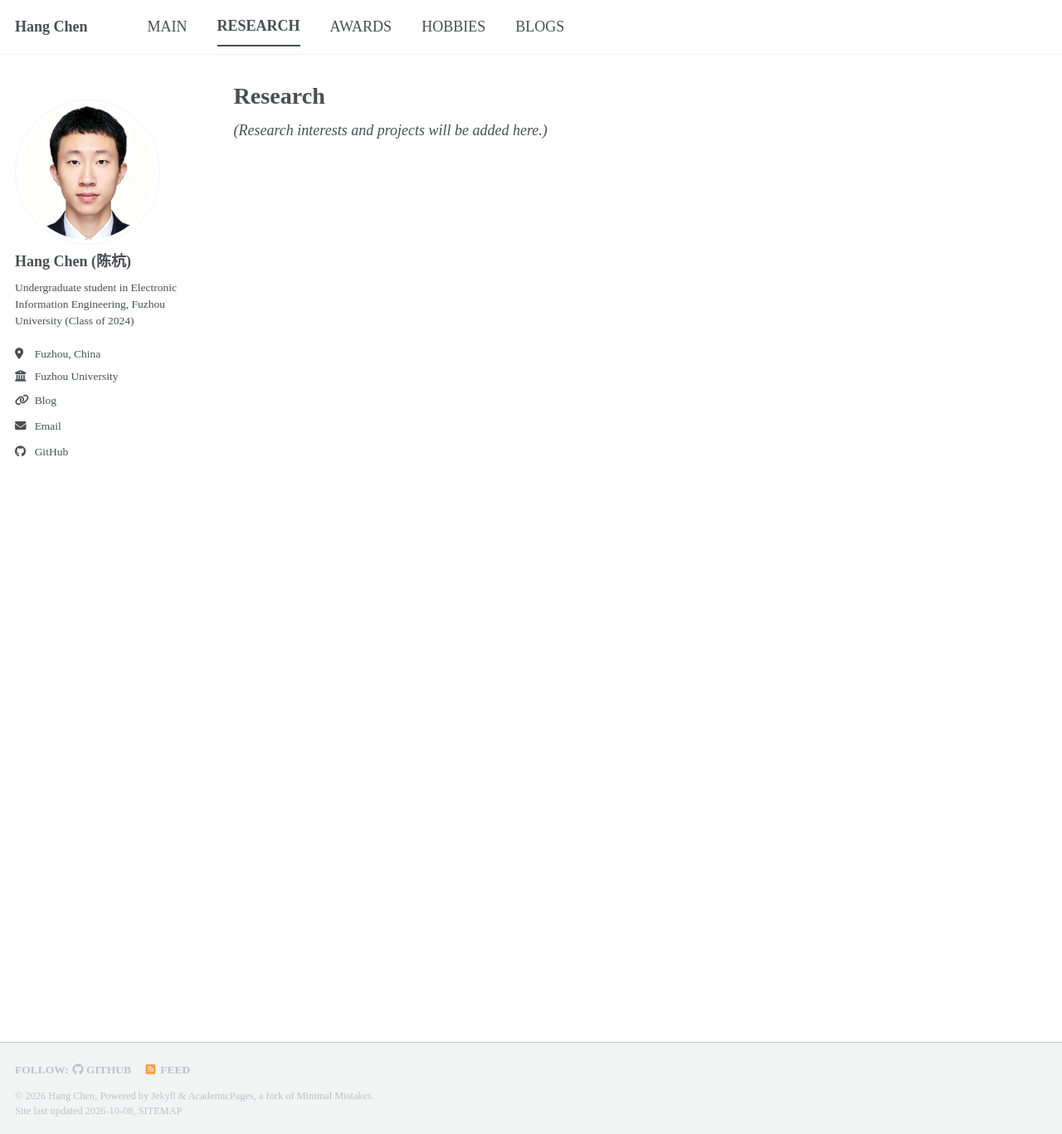
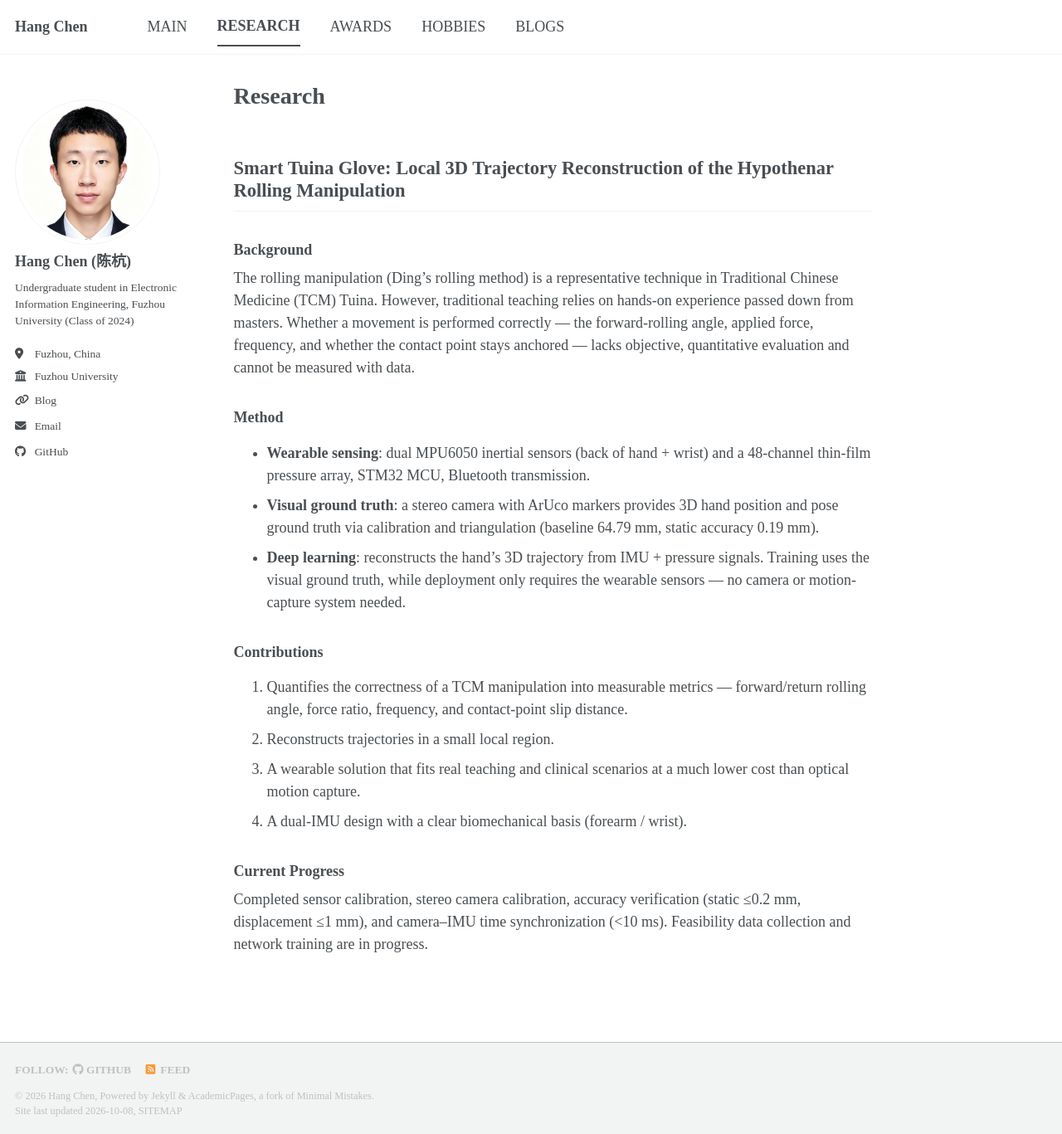
Before and after one commit to Nomkr/Nomkr.github.io, a Jekyll site: the page built from _pages/research.md, in a window 1280 px wide and 1367 px high. Shown: the whole window at 83% size. Built offline with Jekyll 4.4.1, drawn with Linux system fonts in a browser that asks for light colours; a style sheet for code colours, icons or effects is not loaded.

Commit message:
Add research project content

```diff
--- a/_pages/research.md
+++ b/_pages/research.md
@@ -5,4 +5,25 @@ permalink: /research/
 author_profile: true
 ---
 
-*(Research interests and projects will be added here.)*
+## Smart Tuina Glove: Local 3D Trajectory Reconstruction of the Hypothenar Rolling Manipulation
+
+### Background
+
+The rolling manipulation (Ding's rolling method) is a representative technique in Traditional Chinese Medicine (TCM) Tuina. However, traditional teaching relies on hands-on experience passed down from masters. Whether a movement is performed correctly — the forward-rolling angle, applied force, frequency, and whether the contact point stays anchored — lacks objective, quantitative evaluation and cannot be measured with data.
+
+### Method
+
+- **Wearable sensing**: dual MPU6050 inertial sensors (back of hand + wrist) and a 48-channel thin-film pressure array, STM32 MCU, Bluetooth transmission.
+- **Visual ground truth**: a stereo camera with ArUco markers provides 3D hand position and pose ground truth via calibration and triangulation (baseline 64.79 mm, static accuracy 0.19 mm).
+- **Deep learning**: reconstructs the hand's 3D trajectory from IMU + pressure signals. Training uses the visual ground truth, while deployment only requires the wearable sensors — no camera or motion-capture system needed.
+
+### Contributions
+
+1. Quantifies the correctness of a TCM manipulation into measurable metrics — forward/return rolling angle, force ratio, frequency, and contact-point slip distance.
+2. Reconstructs trajectories in a small local region.
+3. A wearable solution that fits real teaching and clinical scenarios at a much lower cost than optical motion capture.
+4. A dual-IMU design with a clear biomechanical basis (forearm / wrist).
+
+### Current Progress
+
+Completed sensor calibration, stereo camera calibration, accuracy verification (static ≤0.2 mm, displacement ≤1 mm), and camera–IMU time synchronization (<10 ms). Feasibility data collection and network training are in progress.
```
